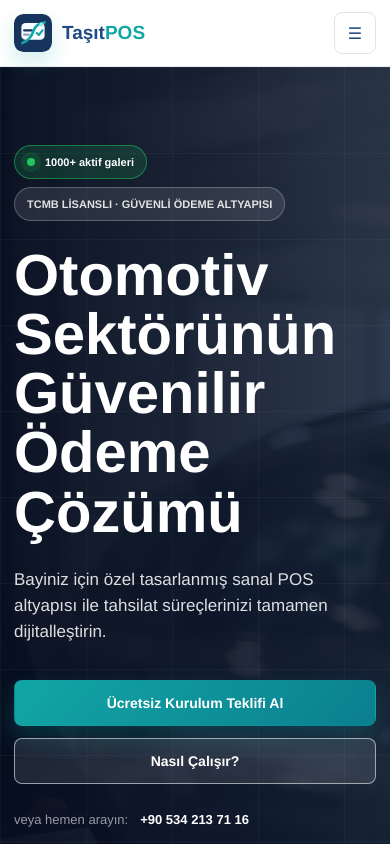
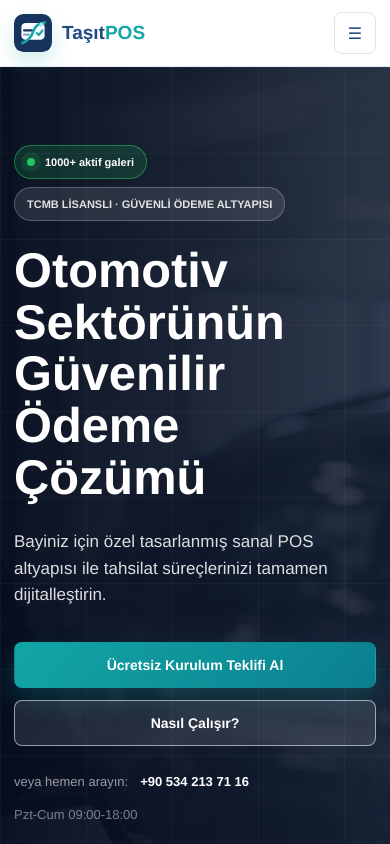
Before and after one commit to eliffvural/tasitPOS, a Next.js app: page / in a window 390 px wide. Shown: the top 844 px of the page. Built offline with nearby package versions, Linux system fonts and the light colour scheme.

Commit message:
Reduce hero slider title size

```diff
--- a/app/globals.css
+++ b/app/globals.css
@@ -343,9 +343,9 @@ img {
 }
 
 .hero-slider-copy h1 {
-  max-width: 760px;
-  font-size: clamp(52px, 5.8vw, 86px);
-  line-height: 1.02;
+  max-width: 680px;
+  font-size: clamp(42px, 4.4vw, 64px);
+  line-height: 1.06;
 }
 
 .hero-content p:not(.eyebrow) {
@@ -1562,7 +1562,7 @@ img {
   .hero-content h1,
   .hero-slider-copy h1,
   .page-intro h1 {
-    font-size: clamp(44px, 16vw, 58px);
+    font-size: clamp(38px, 12.5vw, 50px);
   }
 
   .hero-slider-shell {
```
